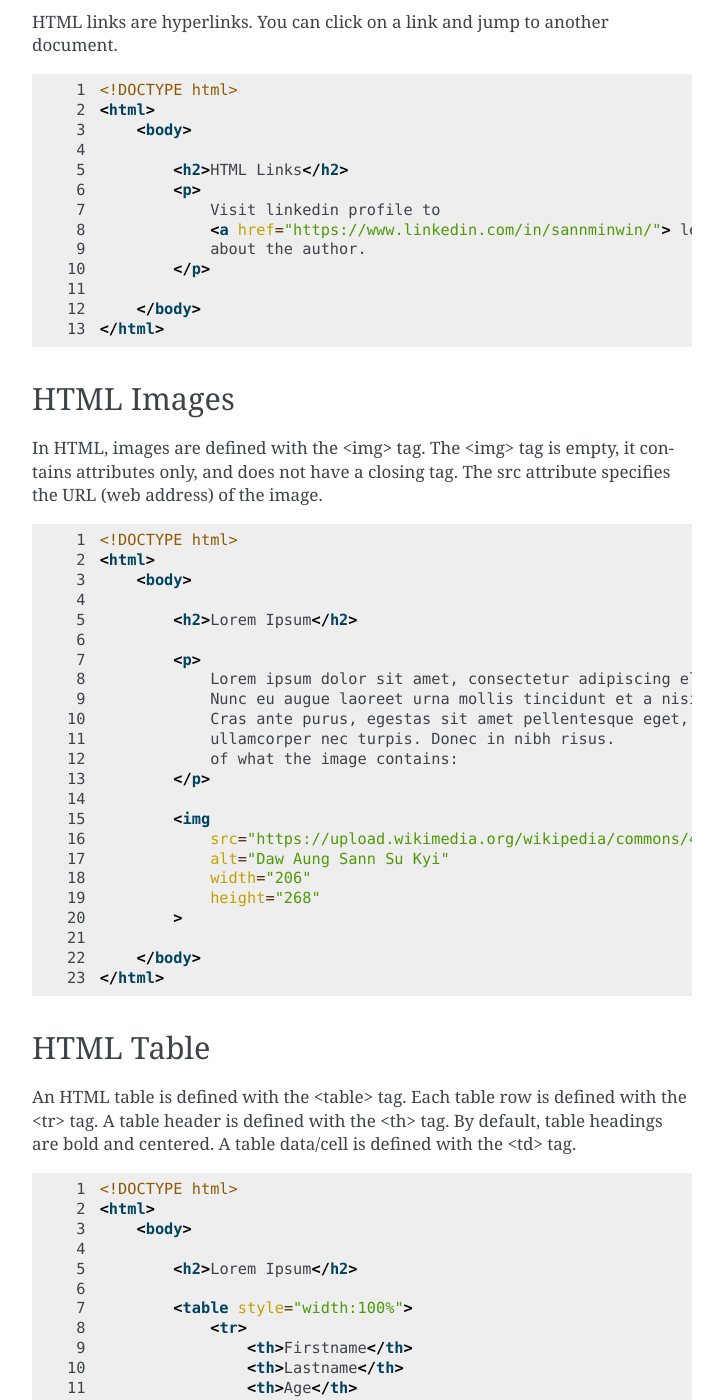
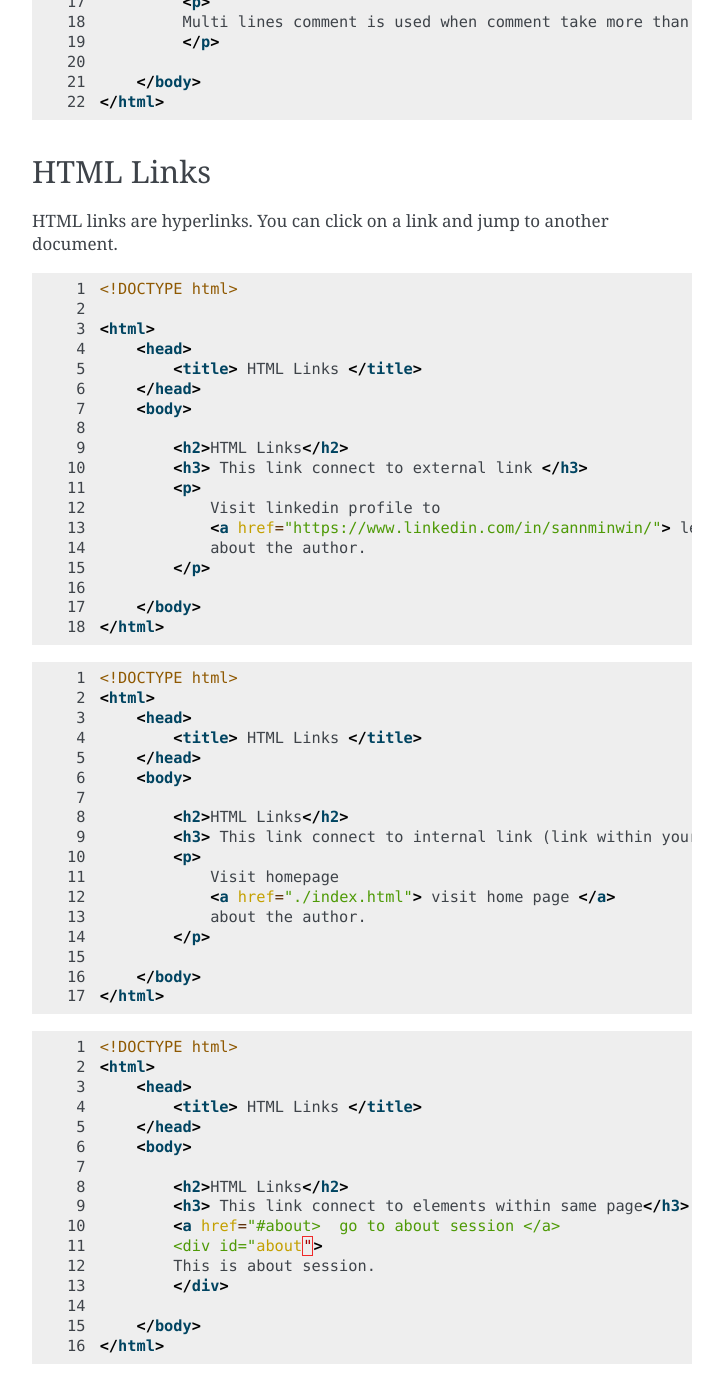
Before and after one commit to sannminwin/devnotes, a Sphinx documentation site: the page built from docs/html/chapter_2.rst, in a window 1280 px wide and 1400 px high, scrolled down 1764 px. Shown: the whole window, without its empty margins (388-1111 px from the left). Built offline with Sphinx 7.4.7, drawn with Linux system fonts in a browser that asks for light colours; some of the changed text lies outside the part shown.

Commit message:
updated html markup and description

```diff
--- a/docs/html/chapter_2.rst
+++ b/docs/html/chapter_2.rst
@@ -13,17 +13,19 @@
 
    <!DOCTYPE html>
     <html>
-        <title>My First Web Page</title>
-            <body>
+        <head>
+            <title>HTML Headings</title>
+        </head>
+        <body>
 
-                <h1>Heading 1</h1>
-                <h2>Heading 2</h2>
-                <h3>Heading 3</h3>
-                <h4>Heading 4</h4>
-                <h5>Heading 5</h5>
-                <h6>Heading 6</h6>
+            <h1>Heading 1</h1>
+            <h2>Heading 2</h2>
+            <h3>Heading 3</h3>
+            <h4>Heading 4</h4>
+            <h5>Heading 5</h5>
+            <h6>Heading 6</h6>
 
-            </body>
+        </body>
     </html>
 
 
@@ -36,12 +38,13 @@
 
     <!DOCTYPE html>
     <html>
+        <head>
+            <title> HTML Paragraphs </title>
+        </head>
         <body>
-
             <p>This is a paragraph.</p>
             <p>This is a paragraph.</p>
             <p>This is a paragraph.</p>
-
         </body>
     </html>
 
@@ -75,16 +78,23 @@
 
     <!DOCTYPE html>
     <html>
+        <head>
+            <title> HTML Comment </div>
+        </head>
         <body>
-
-            <!-- Write your comments here -->
-            <!-- single line comment -->
+            <!-- add heading here -->
+            <h1> Learning how to use comment in html </h1>
             <!--
-                multiline line comments
-                1. create html
-                2. add body tag and head tag
-                3. add p tag
+                explain about comment
+                1. single line comment
+                2. multi lines comment
              -->
+             <p>
+             Single line comment is used when comment stays in single line.
+             </p>
+             <p>
+             Multi lines comment is used when comment take more than one line.
+             </p>
 
         </body>
     </html>
@@ -100,15 +110,62 @@
    :linenos:
 
     <!DOCTYPE html>
+
     <html>
+        <head>
+            <title> HTML Links </title>
+        </head>
         <body>
 
             <h2>HTML Links</h2>
+            <h3> This link connect to external link </h3>
             <p>
                 Visit linkedin profile to
                 <a href="https://www.linkedin.com/in/sannminwin/"> learn more </a>
                 about the author.
             </p>
+
+        </body>
+    </html>
+
+.. code-block:: html
+   :linenos:
+
+    <!DOCTYPE html>
+    <html>
+        <head>
+            <title> HTML Links </title>
+        </head>
+        <body>
+
+            <h2>HTML Links</h2>
+            <h3> This link connect to internal link (link within your website) </h3>
+            <p>
+                Visit homepage
+                <a href="./index.html"> visit home page </a>
+                about the author.
+            </p>
+
+        </body>
+    </html>
+
+
+.. code-block:: html
+   :linenos:
+
+    <!DOCTYPE html>
+    <html>
+        <head>
+            <title> HTML Links </title>
+        </head>
+        <body>
+
+            <h2>HTML Links</h2>
+            <h3> This link connect to elements within same page</h3>
+            <a href="#about>  go to about session </a>
+            <div id="about">
+            This is about session.
+            </div>
 
         </body>
     </html>
@@ -125,9 +182,13 @@
 
     <!DOCTYPE html>
     <html>
+        <head>
+            <title> HTML Images </title>
+        </head>
         <body>
 
             <h2>Lorem Ipsum</h2>
+            <h3> This code serves image from the web </h3>
 
             <p>
                 Lorem ipsum dolor sit amet, consectetur adipiscing elit.
@@ -139,6 +200,38 @@
 
             <img
                 src="https://upload.wikimedia.org/wikipedia/commons/4/42/Aung_San_Suu_Kyi_17_November_2011.jpg"
+                alt="Daw Aung Sann Su Kyi"
+                width="206"
+                height="268"
+            >
+
+        </body>
+    </html>
+
+
+.. code-block:: html
+   :linenos:
+
+    <!DOCTYPE html>
+    <html>
+        <head>
+            <title> HTML Images </title>
+        </head>
+        <body>
+
+            <h2>Lorem Ipsum</h2>
+            <h3> This code serves image from website folder </h3>
+
+            <p>
+                Lorem ipsum dolor sit amet, consectetur adipiscing elit.
+                Nunc eu augue laoreet urna mollis tincidunt et a nisi.
+                Cras ante purus, egestas sit amet pellentesque eget,
+                ullamcorper nec turpis. Donec in nibh risus.
+                of what the image contains:
+            </p>
+
+            <img
+                src="./images/my_image.jpg"
                 alt="Daw Aung Sann Su Kyi"
                 width="206"
                 height="268"
@@ -161,10 +254,11 @@
 
     <!DOCTYPE html>
     <html>
+        <head>
+            <title> HTML Table </title>
+        </head>
         <body>
-
             <h2>Lorem Ipsum</h2>
-
             <table style="width:100%">
                 <tr>
                     <th>Firstname</th>
@@ -187,7 +281,6 @@
                     <td>80</td>
                 </tr>
             </table>
-
         </body>
     </html>
 
@@ -204,9 +297,13 @@
 
     <!DOCTYPE html>
     <html>
+        <head>
+            <title> HTML List </title>
+        </head>
         <body>
 
             <h2>An unordered HTML list</h2>
+            <h3> Unordered link doesn't include number for items </h3>
             <ul>
                 <li>Coffee</li>
                 <li>Tea</li>
@@ -230,9 +327,13 @@
 
     <!DOCTYPE html>
     <html>
+        <head>
+            <title> HTML List </title>
+        </head>
         <body>
 
             <h2>An unordered HTML list</h2>
+            <h3> Ordered link does include number for items </h3>
             <ol>
                 <li>Coffee</li>
                 <li>Tea</li>
@@ -260,6 +361,9 @@
 
         <!DOCTYPE html>
         <html>
+            <head>
+                <title> HTML Block Elements </title>
+            </head>
             <body>
 
                 <div>Hello</div>
@@ -288,6 +392,9 @@
 
         <!DOCTYPE html>
         <html>
+            <head>
+                <title> HTML Inline Elements </title>
+             </head>
             <body>
 
                 <span>Hello</span>
@@ -325,8 +432,10 @@
 
         <!DOCTYPE html>
         <html>
+            <head>
+                <title> href Attribute </title>
+            </head>
             <body>
-
                 <h2>The href Attribute</h2>
                 <p>HTML links are defined with the a tag. The link address is specified
                 in the href attribute:</p>
@@ -347,6 +456,9 @@
 
         <!DOCTYPE html>
         <html>
+            <head>
+                <title> src Attribute </title>
+            </head>
             <body>
 
                 <h2>The src Attribute</h2>
@@ -368,6 +480,9 @@
 
         <!DOCTYPE html>
         <html>
+            <head>
+                <title> width and height Attribute </title>
+            </head>
             <body>
 
                 <h2>Size Attributes</h2>
@@ -389,6 +504,9 @@
 
         <!DOCTYPE html>
         <html>
+            <head>
+                <title> alt Attribute </title>
+            </head>
             <body>
 
                 <h2>The alt Attribute</h2>
@@ -409,7 +527,7 @@
 
 ::
 
-    <tagname style="property:value;">
+    <tagname style="property: value;">
 
 
 
@@ -423,7 +541,10 @@
 
         <!DOCTYPE html>
         <html>
-            <body style="background-color:powderblue;">
+            <head>
+                <title> href Background Color </title>
+            </head>
+            <body style="background-color: powderblue;">
 
                 <h1>This is a heading</h1>
                 <p>This is a paragraph.</p>
@@ -441,6 +562,9 @@
 
         <!DOCTYPE html>
         <html>
+            <head>
+                <title> HTML Text Color</title>
+            </head>
             <body style="background-color:powderblue;">
 
                 <h1 style="color:blue;">This is a heading</h1>
@@ -459,11 +583,12 @@
 
         <!DOCTYPE html>
         <html>
+            <head>
+                <title> HTML Fonts</title>
+            </head>
             <body style="background-color:powderblue;">
-
                 <h1 style="font-family:verdana;">This is a heading</h1>
                 <p style="font-family:courier;">This is a paragraph.</p>
-
             </body>
         </html>
 
@@ -477,12 +602,13 @@
     :linenos:
 
         <!DOCTYPE html>
+            <head>
+                <title> HTML Text Size</title>
+            </head>
         <html>
             <body style="background-color:powderblue;">
-
                 <h1 style="font-size:300%;">This is a heading</h1>
                 <p style="font-size:32px;">This is a paragraph.</p>
-
             </body>
         </html>
 
@@ -496,6 +622,9 @@
 
         <!DOCTYPE html>
         <html>
+            <head>
+                <title> HTML Text Alignment</title>
+            </head>
             <body style="background-color:powderblue;">
 
                 <h1 style="text-align:center;">Centered Heading</h1>
```
Also changed, not shown: other parts of docs/html/chapter_2.rst (+1 -1 lines).
